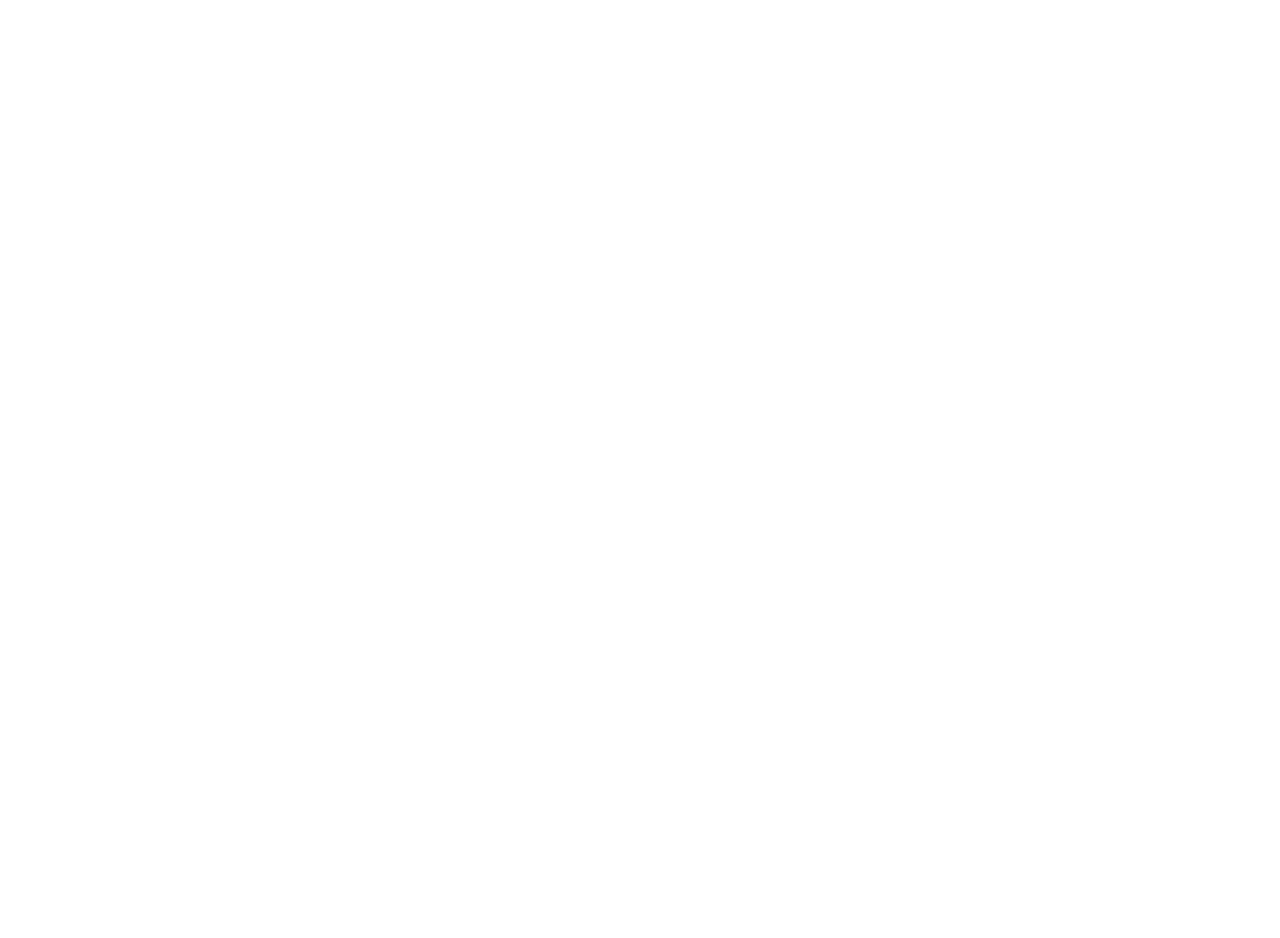
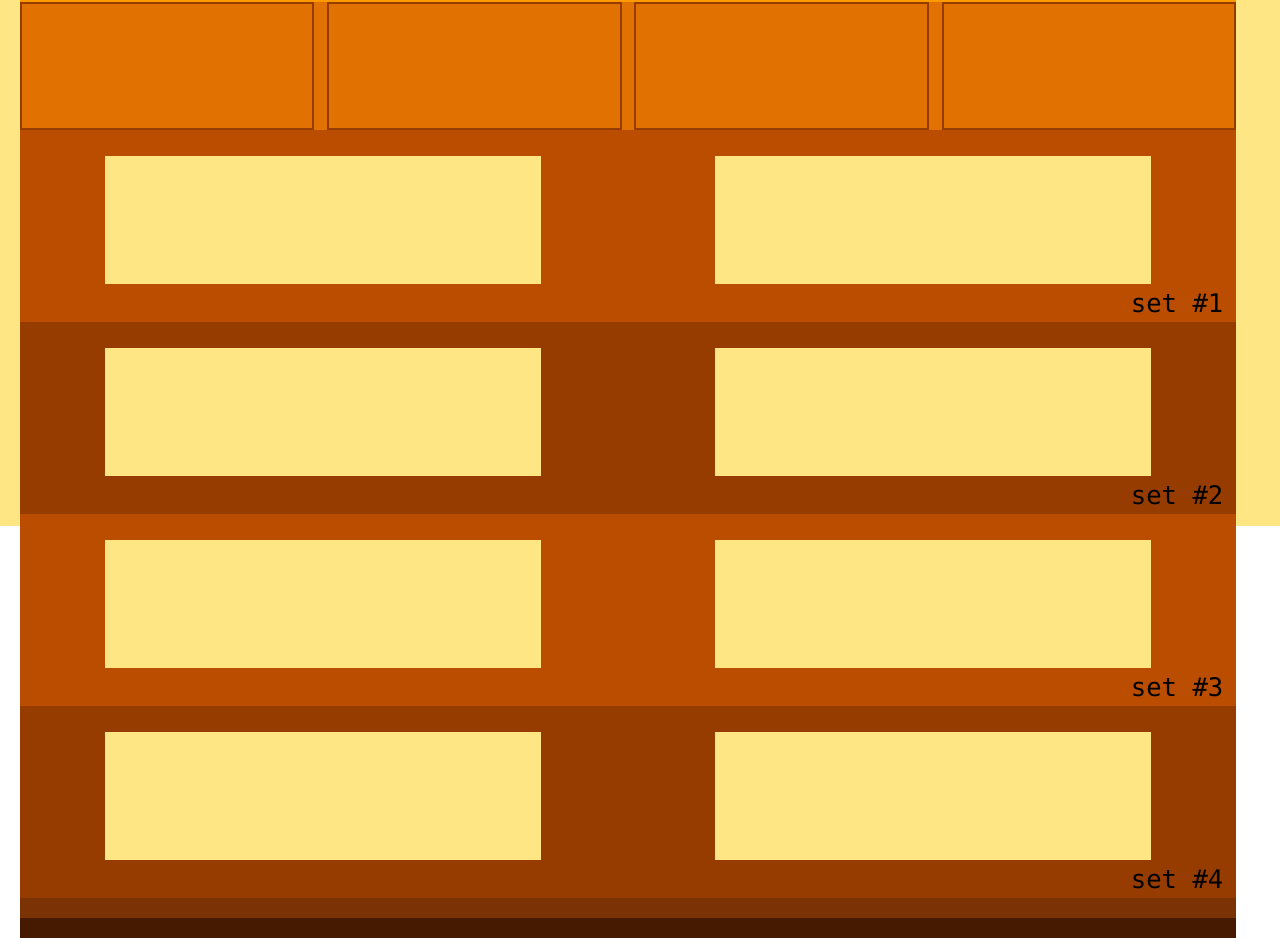
Before and after one commit to bigforo/angular20test, an Angular app: page /3 in a window 1280 px wide. Before the commit this address led to /. Shown: the part 274-1212 px from the top of the page. Before the commit the page ends 800 px from the top, so only its background shows below. Built offline with nearby package versions, Linux system fonts and the light colour scheme.

Commit message:
zoom zoom

```diff
--- a/src/app/app.routes.ts
+++ b/src/app/app.routes.ts
@@ -2,9 +2,11 @@
 import { Tailwind } from './tailwind/tailwind';
 import { MatTest } from './mat-test/mat-test';
 import {List} from './list/list';
+import { Tail2 } from './tail2/tail2';
 
 export const routes: Routes = [
   { path:'',component:List },
-  { path: 'tailwind', component: Tailwind },
-  { path: 'mat', component: MatTest },
+  { path: '2', component: Tailwind },
+  { path: '1', component: MatTest },
+  { path: '3', component: Tail2},
 ];
--- /dev/null
+++ b/src/app/tail2/tail2.html
@@ -0,0 +1,42 @@
+<div class="h-screen bg-amber-200 p-5">
+  <div class="h-[20vw] w-[95vw] bg-amber-500">
+    <div class="flex h-full items-center justify-center font-mono text-[10vw]">TEXT</div>
+  </div>
+  <div class="flex h-[10vw] w-[95vw] gap-[1vw] bg-amber-600">
+    <div class="h-full grow border-2 border-amber-800"></div>
+    <div class="h-full grow border-2 border-amber-800"></div>
+    <div class="h-full grow border-2 border-amber-800"></div>
+    <div class="h-full grow border-2 border-amber-800"></div>
+  </div>
+  <div class="relative h-[15vw] w-[95vw] bg-amber-700">
+    <div class="flex gap-1 justify-around pt-[2vw]">
+      <div class=" h-[10vw] w-[34vw]  block  bg-amber-200"></div>
+      <div class=" h-[10vw] w-[34vw] block bg-amber-200"></div>
+    </div>
+    <div class="absolute right-[1vw] bottom-[0vw] font-mono text-[2vw]">set #1</div>
+  </div>
+  <div class="relative h-[15vw] w-[95vw] bg-amber-800">
+    <div class="flex gap-1 justify-around pt-[2vw]">
+      <div class=" h-[10vw] w-[34vw]  block  bg-amber-200"></div>
+      <div class=" h-[10vw] w-[34vw] block bg-amber-200"></div>
+    </div>
+    <div class="absolute right-[1vw] bottom-[0vw] font-mono text-[2vw]">set #2</div>
+  </div>
+  <div class="relative h-[15vw] w-[95vw] bg-amber-700">
+    <div class="flex gap-1 justify-around pt-[2vw]">
+      <div class=" h-[10vw] w-[34vw]  block  bg-amber-200"></div>
+      <div class=" h-[10vw] w-[34vw] block bg-amber-200"></div>
+    </div>
+    <div class="absolute right-[1vw] bottom-[0vw] font-mono text-[2vw]">set #3</div>
+  </div>
+  <div class="relative h-[15vw] w-[95vw] bg-amber-800">
+    <div class="flex gap-1 justify-around pt-[2vw]">
+      <div class=" h-[10vw] w-[34vw]  block  bg-amber-200"></div>
+      <div class=" h-[10vw] w-[34vw] block bg-amber-200"></div>
+    </div>
+    <div class="absolute right-[1vw] bottom-[0vw] font-mono text-[2vw]">set #4</div>
+  </div>
+
+  <div class="size-5 w-[95vw] bg-amber-900"></div>
+  <div class="size-5 w-[95vw] bg-amber-950"></div>
+</div>
```
Also changed, not shown: src/app/tail2/tail2.ts (added, +11 -0 lines), src/app/tail2/tail2.scss (added).
